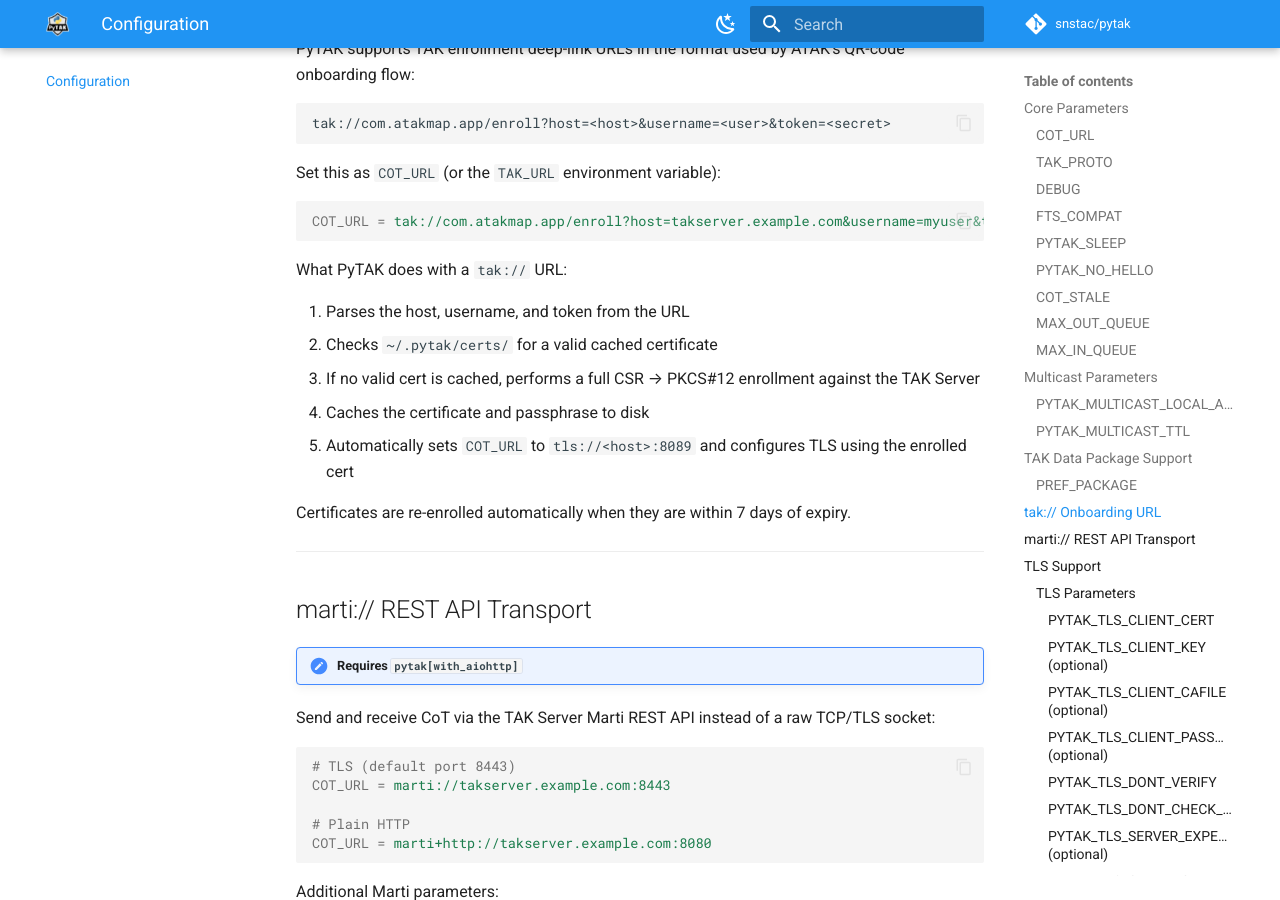
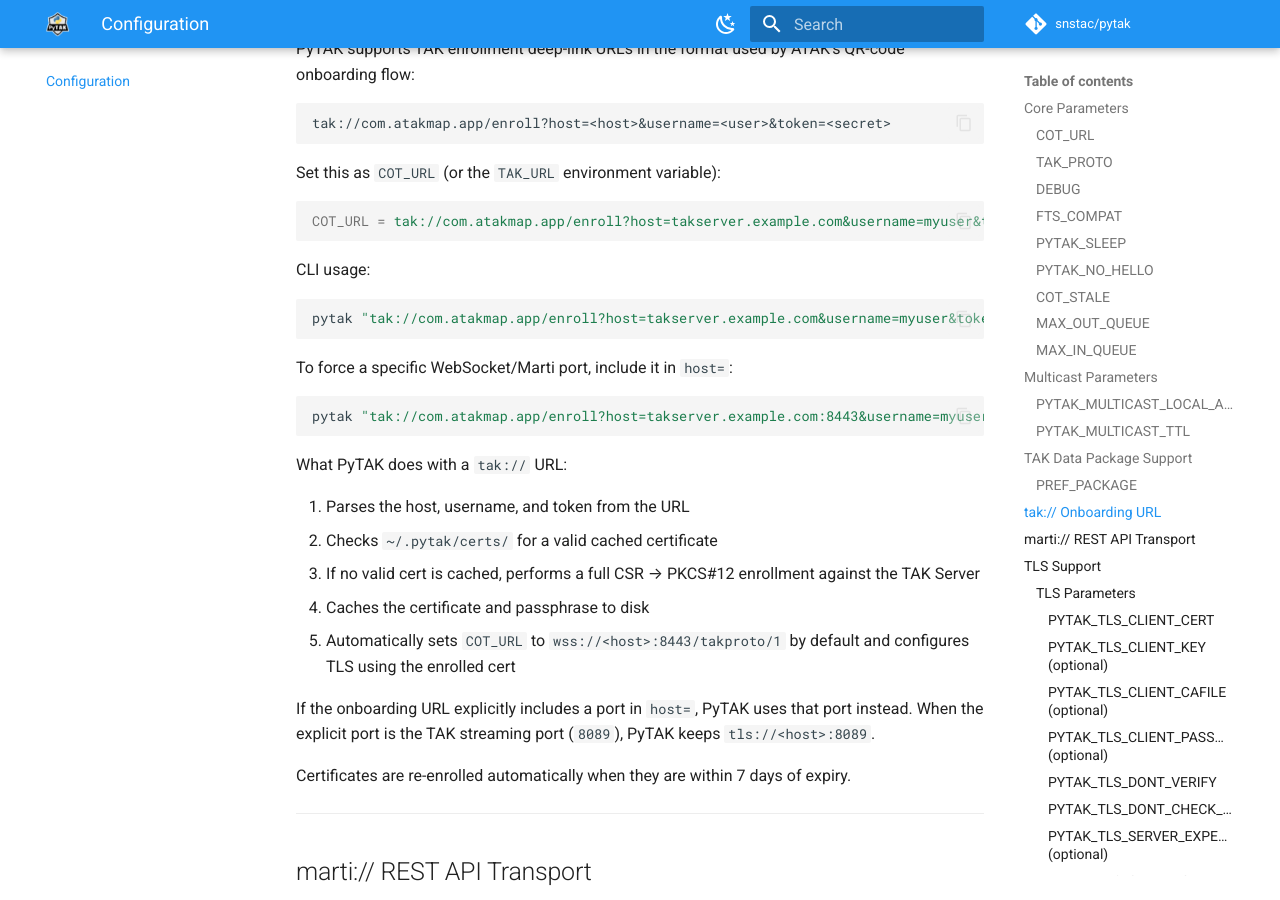
Before and after one commit to snstac/pytak, an MkDocs documentation site: the page built from docs/configuration.md, in a window 1280 px wide and 900 px high, scrolled down 4511 px. Built offline with MkDocs 1.6.1 and Material for MkDocs 9.7.7, drawn with Linux system fonts in a browser that asks for light colours; comment, search, counter and statistics services are not loaded.

Commit message:
Document tak:// CLI usage

````diff
--- a/docs/configuration.md
+++ b/docs/configuration.md
@@ -184,13 +184,27 @@
 COT_URL = tak://com.atakmap.app/enroll?host=takserver.example.com&username=myuser&token=mytoken
 ```
 
+CLI usage:
+
+```sh
+pytak "tak://com.atakmap.app/enroll?host=takserver.example.com&username=myuser&token=mytoken"
+```
+
+To force a specific WebSocket/Marti port, include it in `host=`:
+
+```sh
+pytak "tak://com.atakmap.app/enroll?host=takserver.example.com:8443&username=myuser&token=mytoken"
+```
+
 What PyTAK does with a `tak://` URL:
 
 1. Parses the host, username, and token from the URL
 2. Checks `~/.pytak/certs/` for a valid cached certificate
 3. If no valid cert is cached, performs a full CSR → PKCS#12 enrollment against the TAK Server
 4. Caches the certificate and passphrase to disk
-5. Automatically sets `COT_URL` to `tls://<host>:8089` and configures TLS using the enrolled cert
+5. Automatically sets `COT_URL` to `wss://<host>:8443/takproto/1` by default and configures TLS using the enrolled cert
+
+If the onboarding URL explicitly includes a port in `host=`, PyTAK uses that port instead. When the explicit port is the TAK streaming port (`8089`), PyTAK keeps `tls://<host>:8089`.
 
 Certificates are re-enrolled automatically when they are within 7 days of expiry.
 
````
Also changed, not shown: README.md (+14 -0 lines), docs/examples.md (+12 -0 lines).
